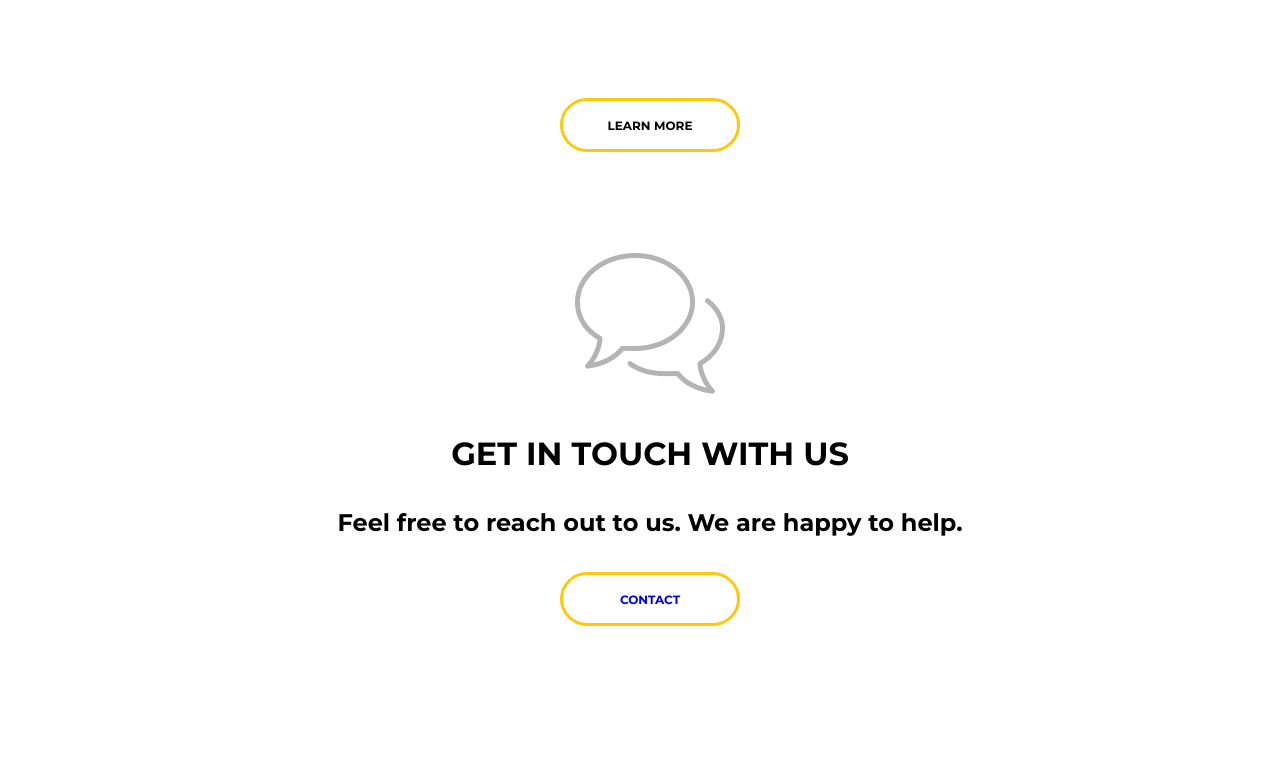
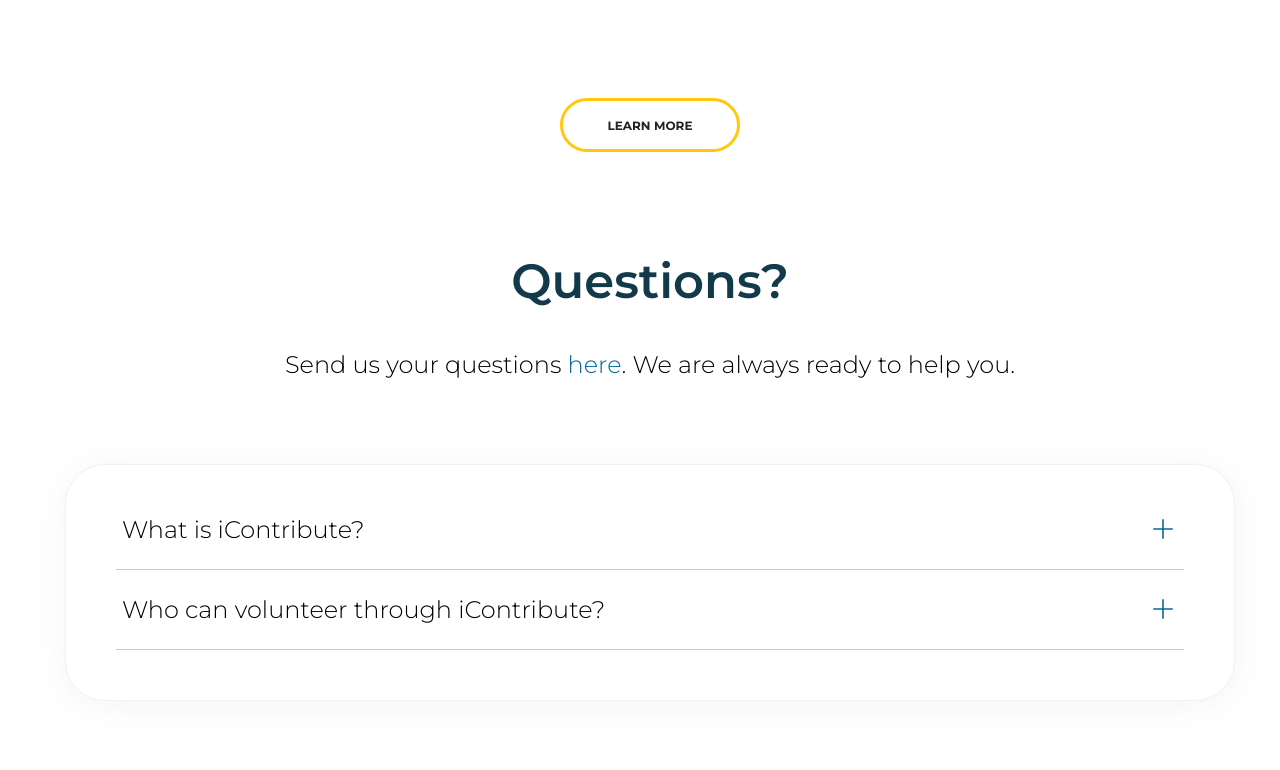
Before and after one commit to icontribute-founder/icontribute-landingpage, a React (Create React App) app: page / in a window 1280 px wide. Shown: the part 5190-5960 px from the top of the page. Built offline with nearby package versions, Linux system fonts and the light colour scheme.

Commit message:
implement hardcoded FAQ and minor touchups on buttons

```diff
--- /dev/null
+++ b/src/components/Accordion.jsx
@@ -0,0 +1,32 @@
+import React, { useState, useRef } from 'react';
+import Chevron from './Chevron';
+
+import '../css/Accordion.css';
+
+function Accordion(props) {
+  const [ setActive, setActiveState ] = useState('');
+  const [ setHeight, setHeightState ] = useState('0px');
+  const [ setRotate, setRotateState ] = useState('accordion__icon');
+
+  const content = useRef(null);
+
+  function toggleAccordion() {
+    setActiveState(setActive === '' ? 'active' : '');
+    setHeightState(setActive === 'active' ? '0px' : `${content.current.scrollHeight}px`);
+    setRotateState(setActive === 'active' ? 'accordion__icon' : 'accordion__icon rotate');
+  }
+
+  return (
+    <div className="accordion__section">
+      <button className={`accordion ${setActive}`} onClick={toggleAccordion}>
+        <p className="accordion__title">{props.title}</p>
+        <Chevron className={`${setRotate}`} width={20} height={20} fill={'#026896'} />
+      </button>
+      <div ref={content} style={{ maxHeight: `${setHeight}` }} className="accordion__content">
+        <div className="accordion__text" dangerouslySetInnerHTML={{ __html: props.content }} />
+      </div>
+    </div>
+  );
+}
+
+export default Accordion;
--- /dev/null
+++ b/src/components/Chevron.jsx
@@ -0,0 +1,20 @@
+import React from 'react';
+
+function Chevron(props) {
+  return (
+    <svg
+      className={props.className}
+      height={props.height}
+      width={props.width}
+      viewBox="0 0 20 20"
+      xmlns="http://www.w3.org/2000/svg"
+    >
+      <path
+        fill={props.fill}
+        d="M19.2188 9.21875H10.7812V0.78125C10.7812 0.349766 10.4315 0 10 0C9.56852 0 9.21875 0.349766 9.21875 0.78125V9.21875H0.78125C0.349766 9.21875 0 9.56852 0 10C0 10.4315 0.349766 10.7812 0.78125 10.7812H9.21875V19.2188C9.21875 19.6502 9.56852 20 10 20C10.4315 20 10.7812 19.6502 10.7812 19.2188V10.7812H19.2188C19.6502 10.7812 20 10.4315 20 10C20 9.56852 19.6502 9.21875 19.2188 9.21875Z"
+      />
+    </svg>
+  );
+}
+
+export default Chevron;
--- /dev/null
+++ b/src/components/FAQBlock.jsx
@@ -0,0 +1,42 @@
+import React from 'react';
+import Accordion from './Accordion';
+
+import '../css/FAQBlock.css';
+
+const FAQBlock = () => {
+  return (
+    <div data-aos="fade-up" className="FAQBlock-container">
+      <h2 className="FAQBlock-header">Questions?</h2>
+      <p className="FAQBlock-disc">
+        Send us your questions{' '}
+        <a className="FAQBlock-link" href="mailto:icontribute.founder@gmail.com">
+          here
+        </a>. We are always ready to help you.
+      </p>
+      <div className="FAQBlock-accordions">
+        <Accordion
+          title="What is iContribute?"
+          content="<p>
+          iContribute is a not for profit startup organization that connects students to local volunteer
+          opportunities.
+        </p>
+        <p>
+          <em>Mission Statement:</em>:
+        </p>
+        <p>
+          Our goal is to foster community involvement amongst youth. The iContribute platform connects high school
+          and university students to volunteer opportunities in their area. We have partnered with registered
+          charities, non-profit organizations, and community organizations to present volunteer opportunities to
+          students so that they can make an impact in their local communities.
+        </p>"
+        />
+        <Accordion
+          title="Who can volunteer through iContribute?"
+          content="<p>Anyone over the age of 13 can volunteer through iContribute! We are currently focusing our efforts on the Ottawa community because that is where our co-founding team began their journey. Once we gain traction, we look forward to expanding to neighboring cities.</p>"
+        />
+      </div>
+    </div>
+  );
+};
+
+export default FAQBlock;
--- a/src/components/NavBar.jsx
+++ b/src/components/NavBar.jsx
@@ -12,16 +12,16 @@ const NavBar = (props) => {
         </div>
 
         <div className="navbar-links">
-          <NavLink exact to="/" activeClassName="selected">
+          <NavLink className="navbar-link" exact to="/" activeClassName="selected">
             HOME
           </NavLink>
-          <NavLink to="/volunteers" activeClassName="selected">
+          <NavLink className="navbar-link" to="/volunteers" activeClassName="selected">
             VOLUNTEERS
           </NavLink>
-          <NavLink to="/nonprofit" activeClassName="selected">
+          <NavLink className="navbar-link" to="/nonprofit" activeClassName="selected">
             NONPROFIT
           </NavLink>
-          <NavLink to="/ourteam" id="ourteam" activeClassName="selected">
+          <NavLink className="navbar-link" to="/ourteam" id="ourteam" activeClassName="selected">
             OUR TEAM
           </NavLink>
         </div>
--- /dev/null
+++ b/src/css/Accordion.css
@@ -0,0 +1,54 @@
+/* Style the accordion section */
+.accordion__section {
+  display: flex;
+  flex-direction: column;
+  border-bottom: solid #cccccc 1px;
+}
+
+/* Style the buttons that are used to open and close the accordion panel */
+.accordion {
+  /* padding: 8px 40px; */
+  background-color: rgba(255, 255, 255, 0);
+  cursor: pointer;
+  display: flex;
+  align-items: center;
+  border: none;
+  outline: none;
+}
+
+.accordion:hover,
+.active {
+  color: #026896;
+}
+
+/* Style the accordion content title */
+.accordion__title {
+  text-align: left;
+  cursor: pointer;
+  font-size: 24px;
+}
+
+/* Style the accordion chevron icon */
+.accordion__icon {
+  margin-left: auto;
+  margin-right: 5px;
+  transition: transform 0.6s ease;
+}
+
+/* Style to rotate icon when state is active */
+.rotate {
+  transform: rotate(45deg);
+}
+
+/* Style the accordion content panel. Note: hidden by default */
+.accordion__content {
+  overflow: auto;
+  transition: max-height 0.6s ease;
+  text-align: left;
+}
+
+/* Style the accordion content text */
+.accordion__text {
+  padding: 10px 10px;
+  font-size: 21px;
+}
--- a/src/css/Buttons.css
+++ b/src/css/Buttons.css
@@ -1,3 +1,12 @@
+a {
+  text-transform: uppercase;
+  text-decoration: none;
+  display: inline-block;
+  padding: 0px 20px;
+  padding-bottom: 20px;
+  position: relative;
+}
+
 .hollow-yellow {
   width: 180px;
   height: 54px;
@@ -8,11 +17,14 @@
   font-weight: bold;
   font-size: 12px;
 
+  color: #212121;
+
   border: 3px solid #ffc80a;
   box-sizing: border-box;
   border-radius: 100px;
   padding: 17px;
   text-align: center;
+  transition-duration: 300ms;
 }
 .hollow-yellow:hover {
   background-color: #ffc80a;
@@ -36,11 +48,13 @@
   border-radius: 100px;
   padding: 16px;
   text-align: center;
+  transition-duration: 300ms;
 }
 
 .solid-yellow:hover {
   background-color: white;
   color: black;
+  transition-duration: 300ms;
 }
 
 .yellow-dot {
--- /dev/null
+++ b/src/css/FAQBlock.css
@@ -0,0 +1,38 @@
+.FAQBlock-container {
+  text-align: center;
+  position: relative;
+}
+
+.FAQBlock-header {
+  font-family: Montserrat;
+  font-style: normal;
+  font-weight: 600;
+  font-size: 48px;
+  color: #133a4b;
+}
+
+.FAQBlock-disc {
+  font-family: Montserrat;
+  font-style: normal;
+  font-weight: normal;
+  font-size: 24px;
+  margin-bottom: 50px;
+}
+
+.FAQBlock-link {
+  text-transform: none;
+  padding: 0;
+  color: #026896;
+  /* font-weight: 600; */
+}
+
+.FAQBlock-accordions {
+  /* width: 95%; */
+  margin: 85px auto;
+  padding: 25px 50px;
+  padding-bottom: 50px;
+  box-shadow: 0px 4px 30px rgba(233, 233, 233, 0.51);
+  border: solid #f1f1f2 1px;
+  border-radius: 40px;
+  background-color: #fff;
+}
--- a/src/css/GetInTouchBlock.css
+++ b/src/css/GetInTouchBlock.css
@@ -4,4 +4,13 @@
 .getintouch-container h1,
 .getintouch-container h2 {
   margin: 35px;
+  font-weight: bold;
 }
+
+.getintouch-container h1 {
+  font-size: 2em;
+}
+
+.getintouch-container h2 {
+  font-size: 1.5em;
+}
--- a/src/css/NavBar.css
+++ b/src/css/NavBar.css
@@ -42,22 +42,14 @@
   vertical-align: top;
   padding-right: 0;
 }
-.navbar-links a {
+.navbar-link {
   margin-right: 100px;
   font-size: 22px;
   font-weight: normal;
   color: #736b6b;
 }
 
-a {
-  text-transform: uppercase;
-  text-decoration: none;
-  display: inline-block;
-  padding: 0px 20px;
-  padding-bottom: 20px;
-  position: relative;
-}
-.navbar-links a:after {
+.navbar-link:after {
   background: none repeat scroll 0 0 transparent;
   bottom: 0;
   content: "";
@@ -69,7 +61,7 @@ a {
   transition: width 0.3s ease 0s, left 0.3s ease 0s;
   width: 0;
 }
-.navbar-links a:hover:after {
+.navbar-link:hover:after {
   width: 100%;
   left: 0;
 }
--- a/src/css/PageMargin.css
+++ b/src/css/PageMargin.css
@@ -10,7 +10,8 @@ a:hover {
 .globe-container,
 .watermark-text-container,
 .footer-container,
-.teamblock-container {
+.teamblock-container,
+.FAQBlock-container {
   margin-top: 100px;
 }
 
--- a/src/screens/HomeScreen.jsx
+++ b/src/screens/HomeScreen.jsx
@@ -1,16 +1,18 @@
-import React from "react";
-import MainBlock from "../components/MainBlock";
-import DemoBlock from "../components/DemoBlock";
-import PhotoBlockContainer from "../components/PhotoBlockContainer";
-import PartnerBlock from "../components/PartnersBlock";
+import React from 'react';
+import MainBlock from '../components/MainBlock';
+import DemoBlock from '../components/DemoBlock';
+import PhotoBlockContainer from '../components/PhotoBlockContainer';
+import PartnerBlock from '../components/PartnersBlock';
+import FAQBlock from '../components/FAQBlock';
 
 const HomeScreen = (props) => {
   return (
     <div>
-      <MainBlock></MainBlock>
-      <PhotoBlockContainer></PhotoBlockContainer>
-      <DemoBlock></DemoBlock>
-      <PartnerBlock></PartnerBlock>
+      <MainBlock />
+      <PhotoBlockContainer />
+      <DemoBlock />
+      <PartnerBlock />
+      <FAQBlock />
     </div>
   );
 };
```
